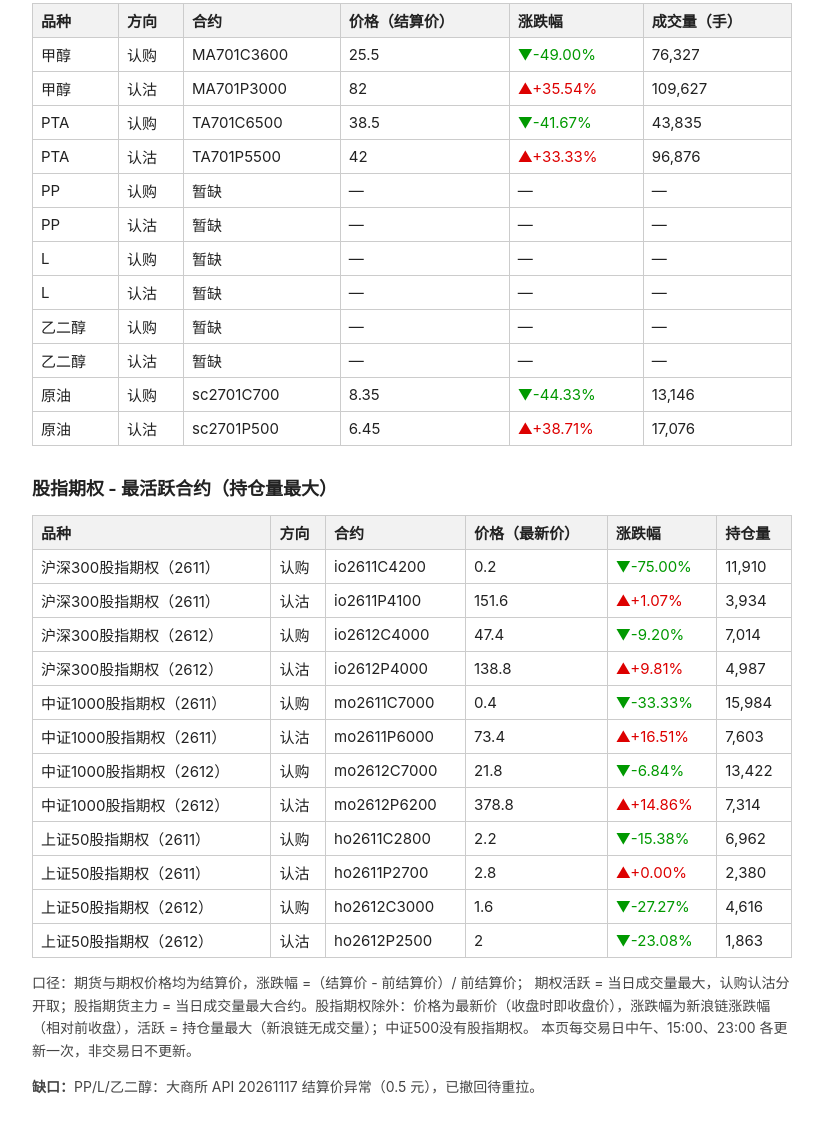
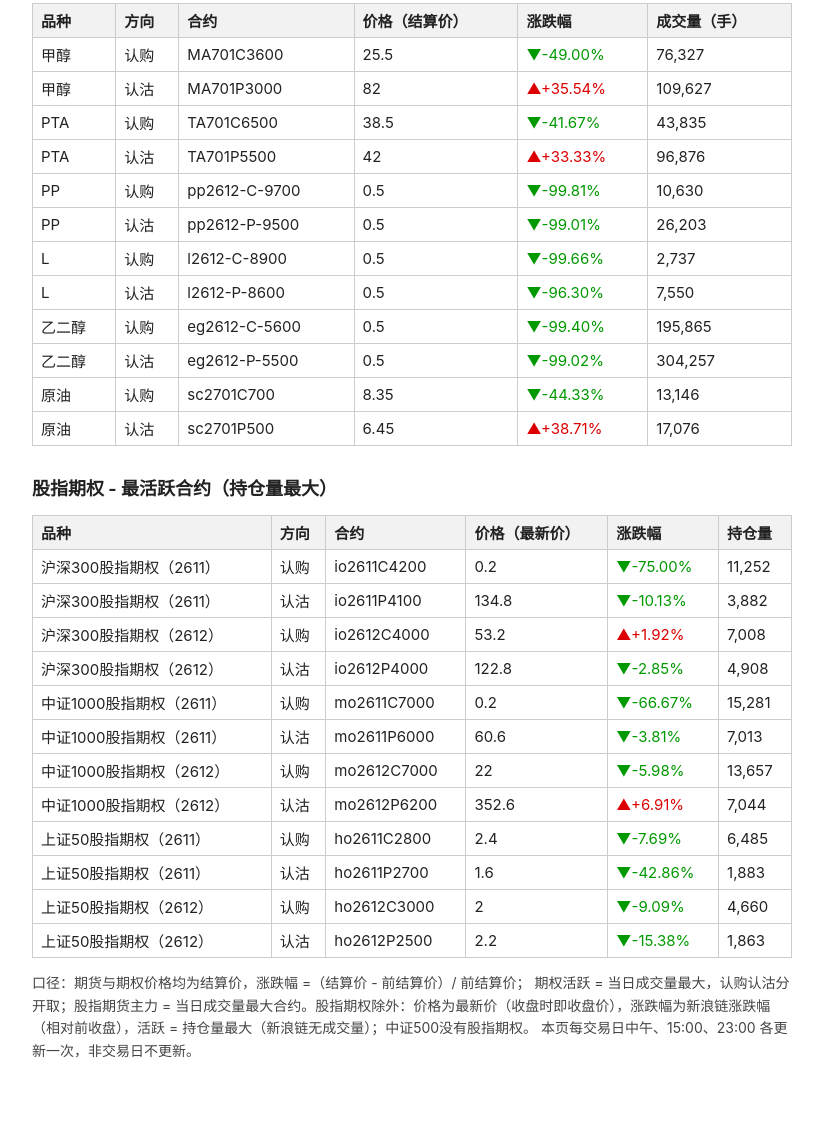
Before and after one commit to yanjiugongju01/muse2-futures-options-page, a plain HTML site: page index.html in a window 1280 px wide. Shown: the part 421-1543 px from the top of the page, without its empty margins (228-1051 px from the left). After the commit the page ends 1507 px from the top, so only its background shows below. Drawn offline with Linux system fonts and the light colour scheme.

Commit message:
muse2 futures-options page: 收盘 update data 2026-11-17

```diff
--- a/index.html
+++ b/index.html
@@ -13,7 +13,7 @@ th { background: #f2f2f2; } p { font-size: 14px; line-height: 1.6; color: #444;
 </head>
 <body>
 <h1>期货期权公开表</h1>
-<p>更新时点：午盘　更新时间：2026-11-18 11:58（北京时间）<br>
+<p>更新时点：收盘　更新时间：2026-11-18 14:55（北京时间）<br>
 数据日：2026-11-17（上个交易日收盘/结算，07:00 飞书晨间表同源）</p>
 <h2>股指期货 · 主力合约</h2>
 <table><tr><th>品种</th><th>合约</th><th>价格（结算价）</th><th>涨跌幅</th></tr>
@@ -29,34 +29,33 @@ th { background: #f2f2f2; } p { font-size: 14px; line-height: 1.6; color: #444;
 <tr><td>甲醇</td><td>认沽</td><td>MA701P3000</td><td>82</td><td><span class="up">▲+35.54%</span></td><td>109,627</td></tr>
 <tr><td>PTA</td><td>认购</td><td>TA701C6500</td><td>38.5</td><td><span class="down">▼-41.67%</span></td><td>43,835</td></tr>
 <tr><td>PTA</td><td>认沽</td><td>TA701P5500</td><td>42</td><td><span class="up">▲+33.33%</span></td><td>96,876</td></tr>
-<tr><td>PP</td><td>认购</td><td>暂缺</td><td>—</td><td>—</td><td>—</td></tr>
-<tr><td>PP</td><td>认沽</td><td>暂缺</td><td>—</td><td>—</td><td>—</td></tr>
-<tr><td>L</td><td>认购</td><td>暂缺</td><td>—</td><td>—</td><td>—</td></tr>
-<tr><td>L</td><td>认沽</td><td>暂缺</td><td>—</td><td>—</td><td>—</td></tr>
-<tr><td>乙二醇</td><td>认购</td><td>暂缺</td><td>—</td><td>—</td><td>—</td></tr>
-<tr><td>乙二醇</td><td>认沽</td><td>暂缺</td><td>—</td><td>—</td><td>—</td></tr>
+<tr><td>PP</td><td>认购</td><td>pp2612-C-9700</td><td>0.5</td><td><span class="down">▼-99.81%</span></td><td>10,630</td></tr>
+<tr><td>PP</td><td>认沽</td><td>pp2612-P-9500</td><td>0.5</td><td><span class="down">▼-99.01%</span></td><td>26,203</td></tr>
+<tr><td>L</td><td>认购</td><td>l2612-C-8900</td><td>0.5</td><td><span class="down">▼-99.66%</span></td><td>2,737</td></tr>
+<tr><td>L</td><td>认沽</td><td>l2612-P-8600</td><td>0.5</td><td><span class="down">▼-96.30%</span></td><td>7,550</td></tr>
+<tr><td>乙二醇</td><td>认购</td><td>eg2612-C-5600</td><td>0.5</td><td><span class="down">▼-99.40%</span></td><td>195,865</td></tr>
+<tr><td>乙二醇</td><td>认沽</td><td>eg2612-P-5500</td><td>0.5</td><td><span class="down">▼-99.02%</span></td><td>304,257</td></tr>
 <tr><td>原油</td><td>认购</td><td>sc2701C700</td><td>8.35</td><td><span class="down">▼-44.33%</span></td><td>13,146</td></tr>
 <tr><td>原油</td><td>认沽</td><td>sc2701P500</td><td>6.45</td><td><span class="up">▲+38.71%</span></td><td>17,076</td></tr>
 </table>
 <h2>股指期权 - 最活跃合约（持仓量最大）</h2>
 <table><tr><th>品种</th><th>方向</th><th>合约</th><th>价格（最新价）</th><th>涨跌幅</th><th>持仓量</th></tr>
-<tr><td>沪深300股指期权（2611）</td><td>认购</td><td>io2611C4200</td><td>0.2</td><td><span class="down">▼-75.00%</span></td><td>11,910</td></tr>
-<tr><td>沪深300股指期权（2611）</td><td>认沽</td><td>io2611P4100</td><td>151.6</td><td><span class="up">▲+1.07%</span></td><td>3,934</td></tr>
-<tr><td>沪深300股指期权（2612）</td><td>认购</td><td>io2612C4000</td><td>47.4</td><td><span class="down">▼-9.20%</span></td><td>7,014</td></tr>
-<tr><td>沪深300股指期权（2612）</td><td>认沽</td><td>io2612P4000</td><td>138.8</td><td><span class="up">▲+9.81%</span></td><td>4,987</td></tr>
-<tr><td>中证1000股指期权（2611）</td><td>认购</td><td>mo2611C7000</td><td>0.4</td><td><span class="down">▼-33.33%</span></td><td>15,984</td></tr>
-<tr><td>中证1000股指期权（2611）</td><td>认沽</td><td>mo2611P6000</td><td>73.4</td><td><span class="up">▲+16.51%</span></td><td>7,603</td></tr>
-<tr><td>中证1000股指期权（2612）</td><td>认购</td><td>mo2612C7000</td><td>21.8</td><td><span class="down">▼-6.84%</span></td><td>13,422</td></tr>
-<tr><td>中证1000股指期权（2612）</td><td>认沽</td><td>mo2612P6200</td><td>378.8</td><td><span class="up">▲+14.86%</span></td><td>7,314</td></tr>
-<tr><td>上证50股指期权（2611）</td><td>认购</td><td>ho2611C2800</td><td>2.2</td><td><span class="down">▼-15.38%</span></td><td>6,962</td></tr>
-<tr><td>上证50股指期权（2611）</td><td>认沽</td><td>ho2611P2700</td><td>2.8</td><td><span class="up">▲+0.00%</span></td><td>2,380</td></tr>
-<tr><td>上证50股指期权（2612）</td><td>认购</td><td>ho2612C3000</td><td>1.6</td><td><span class="down">▼-27.27%</span></td><td>4,616</td></tr>
-<tr><td>上证50股指期权（2612）</td><td>认沽</td><td>ho2612P2500</td><td>2</td><td><span class="down">▼-23.08%</span></td><td>1,863</td></tr>
+<tr><td>沪深300股指期权（2611）</td><td>认购</td><td>io2611C4200</td><td>0.2</td><td><span class="down">▼-75.00%</span></td><td>11,252</td></tr>
+<tr><td>沪深300股指期权（2611）</td><td>认沽</td><td>io2611P4100</td><td>134.8</td><td><span class="down">▼-10.13%</span></td><td>3,882</td></tr>
+<tr><td>沪深300股指期权（2612）</td><td>认购</td><td>io2612C4000</td><td>53.2</td><td><span class="up">▲+1.92%</span></td><td>7,008</td></tr>
+<tr><td>沪深300股指期权（2612）</td><td>认沽</td><td>io2612P4000</td><td>122.8</td><td><span class="down">▼-2.85%</span></td><td>4,908</td></tr>
+<tr><td>中证1000股指期权（2611）</td><td>认购</td><td>mo2611C7000</td><td>0.2</td><td><span class="down">▼-66.67%</span></td><td>15,281</td></tr>
+<tr><td>中证1000股指期权（2611）</td><td>认沽</td><td>mo2611P6000</td><td>60.6</td><td><span class="down">▼-3.81%</span></td><td>7,013</td></tr>
+<tr><td>中证1000股指期权（2612）</td><td>认购</td><td>mo2612C7000</td><td>22</td><td><span class="down">▼-5.98%</span></td><td>13,657</td></tr>
+<tr><td>中证1000股指期权（2612）</td><td>认沽</td><td>mo2612P6200</td><td>352.6</td><td><span class="up">▲+6.91%</span></td><td>7,044</td></tr>
+<tr><td>上证50股指期权（2611）</td><td>认购</td><td>ho2611C2800</td><td>2.4</td><td><span class="down">▼-7.69%</span></td><td>6,485</td></tr>
+<tr><td>上证50股指期权（2611）</td><td>认沽</td><td>ho2611P2700</td><td>1.6</td><td><span class="down">▼-42.86%</span></td><td>1,883</td></tr>
+<tr><td>上证50股指期权（2612）</td><td>认购</td><td>ho2612C3000</td><td>2</td><td><span class="down">▼-9.09%</span></td><td>4,660</td></tr>
+<tr><td>上证50股指期权（2612）</td><td>认沽</td><td>ho2612P2500</td><td>2.2</td><td><span class="down">▼-15.38%</span></td><td>1,863</td></tr>
 </table>
 <p>口径：期货与期权价格均为结算价，涨跌幅 =（结算价 - 前结算价）/ 前结算价；
 期权活跃 = 当日成交量最大，认购认沽分开取；股指期货主力 = 当日成交量最大合约。股指期权除外：价格为最新价（收盘时即收盘价），涨跌幅为新浪链涨跌幅（相对前收盘），活跃 = 持仓量最大（新浪链无成交量）；中证500没有股指期权。
 本页每交易日中午、15:00、23:00 各更新一次，非交易日不更新。</p>
 
-<p><b>缺口：</b>PP/L/乙二醇：大商所 API 20261117 结算价异常（0.5 元），已撤回待重拉。</p>
 </body>
 </html>
```
